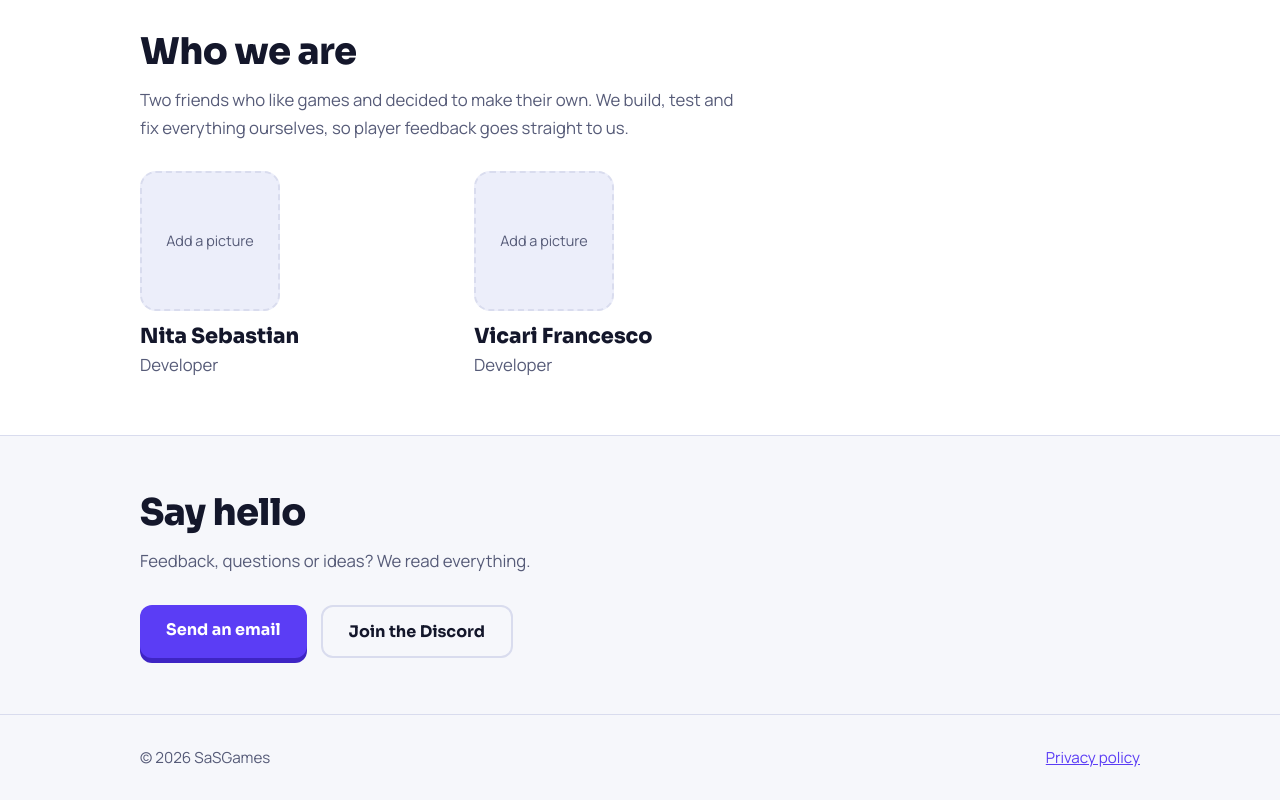
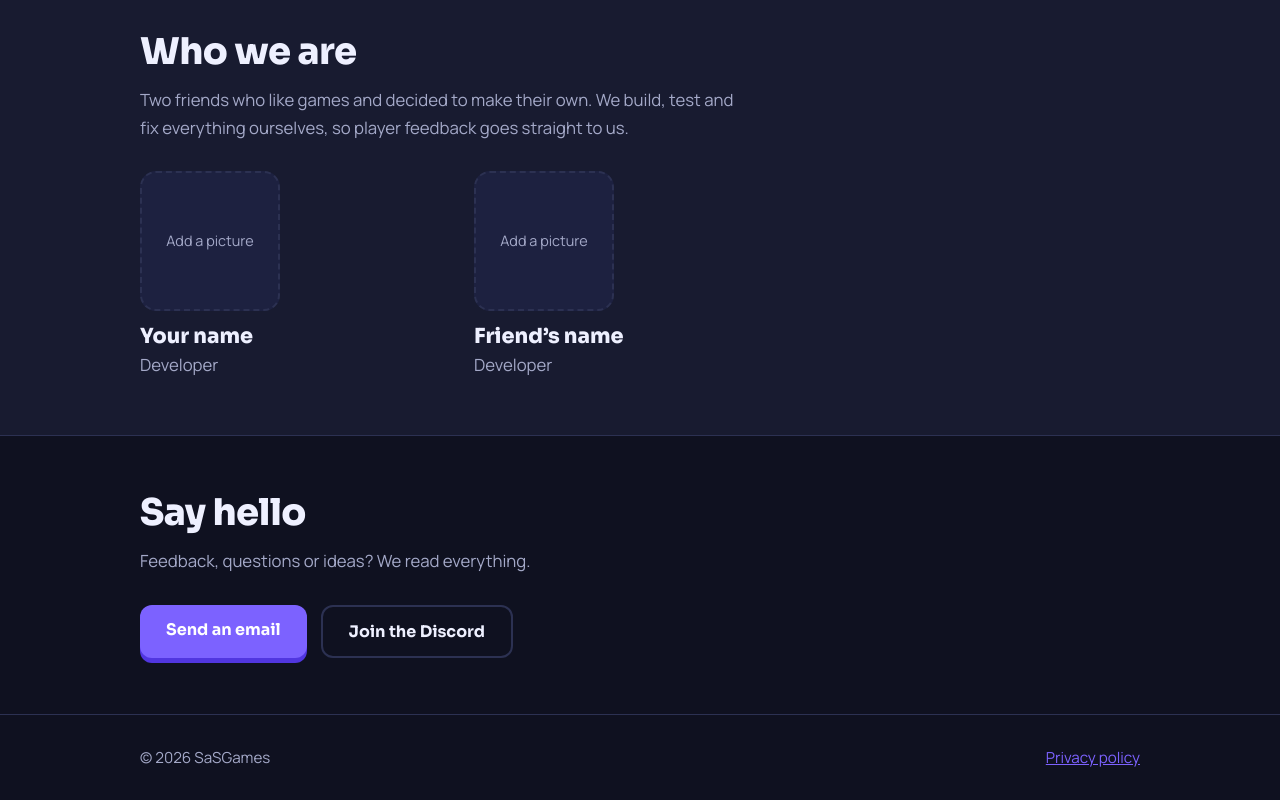
Before and after one commit to SaSGames-Interactive/sasgames-interactive.github.io, a plain HTML site: page index.html in a window 1280 px wide. Shown: the part 1354-2154 px from the top of the page. Drawn offline with Linux system fonts and the light colour scheme.

Commit message:
Update color scheme and placeholder names in index.html

```diff
--- a/index.html
+++ b/index.html
@@ -21,11 +21,11 @@
 <link href="https://fonts.googleapis.com/css2?family=Sora:wght@700;800&family=Manrope:wght@400;600&display=swap" rel="stylesheet">
 <style>
 :root{
-  --bg:#f6f7fb; --surface:#ffffff; --ink:#14172b; --mute:#565b78;
-  --accent:#5b3df5; --accent-d:#3e25c4; --mint:#0e9f77; --line:#d9dcee;
+  --bg:#0f1120; --surface:#181b30; --ink:#eef0ff; --mute:#a4a9c8;
+  --accent:#7c62ff; --accent-d:#5136e0; --mint:#2ed3a0; --line:#2c3152;
   --head:"Sora","Trebuchet MS",system-ui,sans-serif;
   --body:"Manrope",system-ui,-apple-system,"Segoe UI",sans-serif;
-  box-sizing:border-box;
+  box-sizing:border-box; color-scheme:dark;
 }
 *,*::before,*::after{box-sizing:inherit}
 html{scroll-behavior:smooth;scroll-padding-top:70px}
@@ -34,7 +34,7 @@ a{color:var(--accent)}
 :focus-visible{outline:3px solid var(--accent);outline-offset:3px}
 .wrap{max-width:1040px;margin:0 auto;padding:0 20px}
 
-header{position:sticky;top:0;z-index:5;background:rgba(246,247,251,.94);backdrop-filter:blur(8px);border-bottom:1px solid var(--line)}
+header{position:sticky;top:0;z-index:5;background:rgba(15,17,32,.94);backdrop-filter:blur(8px);border-bottom:1px solid var(--line)}
 header .wrap{display:flex;align-items:center;justify-content:space-between;gap:16px;min-height:60px;flex-wrap:wrap}
 .brand{font:800 1.2rem var(--head);color:var(--ink);text-decoration:none}
 nav a{color:var(--mute);text-decoration:none;margin-left:18px;font-weight:600;font-size:.95rem}
@@ -48,7 +48,7 @@ nav a:hover{color:var(--ink)}
 .cta{display:flex;flex-wrap:wrap;gap:14px}
 
 /* picture slot: shows a placeholder until the image file exists */
-.pic{position:relative;overflow:hidden;background:#eceefa;border:2px dashed var(--line);display:flex;align-items:center;justify-content:center;color:var(--mute);font-size:.9rem}
+.pic{position:relative;overflow:hidden;background:#1d2140;border:2px dashed var(--line);display:flex;align-items:center;justify-content:center;color:var(--mute);font-size:.9rem}
 .pic::before{content:"Add a picture"}
 .pic img{position:absolute;inset:0;width:100%;height:100%;object-fit:cover}
 
@@ -153,13 +153,13 @@ footer .wrap{display:flex;justify-content:space-between;flex-wrap:wrap;gap:10px}
         <!-- Replace the name and role, and add images/person1.jpg -->
         <div class="person">
           <div class="pic"><img src="images/person1.jpg" alt="Photo of the first developer" onerror="this.remove()"></div>
-          <h3>Nita Sebastian</h3>
+          <h3>Your name</h3>
           <p>Developer</p>
         </div>
         <!-- Replace the name and role, and add images/person2.jpg -->
         <div class="person">
           <div class="pic"><img src="images/person2.jpg" alt="Photo of the second developer" onerror="this.remove()"></div>
-          <h3>Vicari Francesco</h3>
+          <h3>Friend’s name</h3>
           <p>Developer</p>
         </div>
       </div>
```
